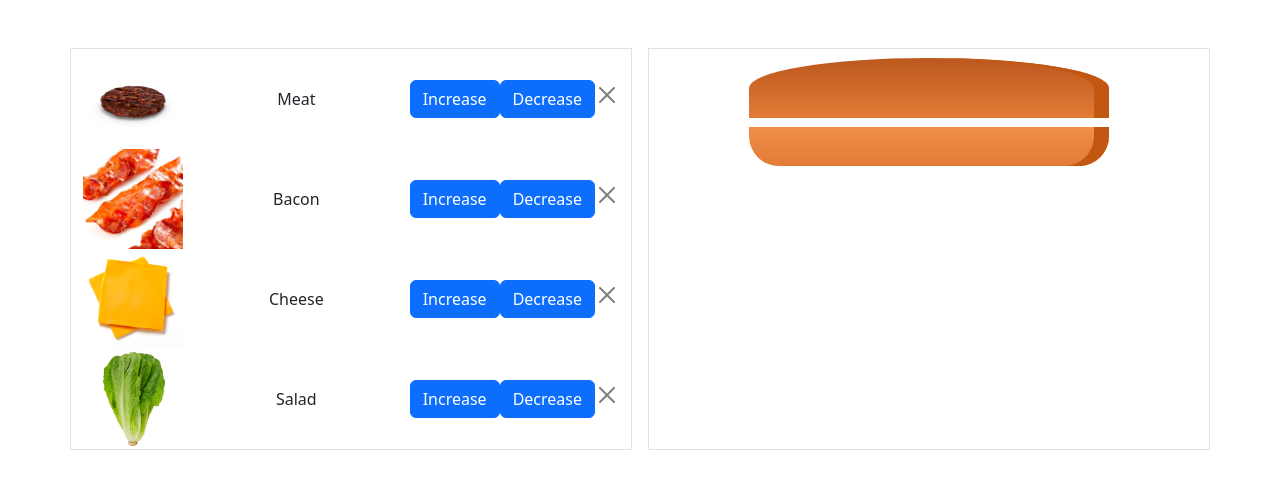
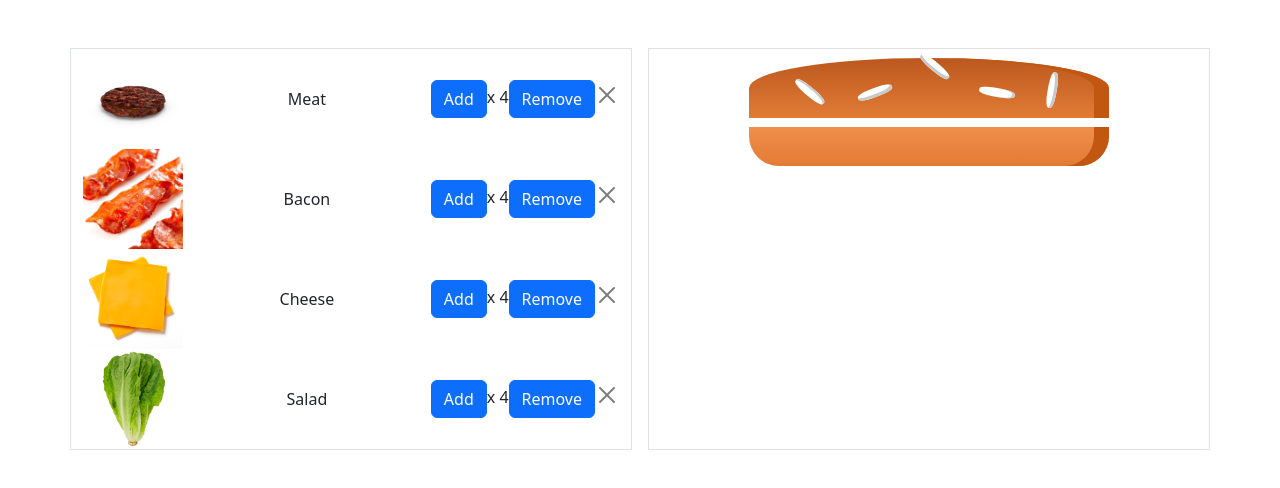
Before and after one commit to AlanNRZBV/homeWork-55, a React (Vite) app: page / in a window 1280 px wide. Shown: the top 488 px of the page. Built offline with nearby package versions, Linux system fonts and the light colour scheme.

Commit message:
feat: added Button component. Implemented render and functionality

```diff
--- /dev/null
+++ b/src/components/Button/Button.tsx
@@ -0,0 +1,8 @@
+import { FC } from 'react';
+import { IButton } from '../../types';
+
+const Button: FC<IButton> = ({ onClick, innerText }) => {
+  return <button onClick={onClick} type="button" className="btn btn-primary">{innerText}</button>;
+};
+
+export default Button;
--- /dev/null
+++ b/src/components/Counter/Counter.tsx
@@ -0,0 +1,8 @@
+import  { FC } from 'react';
+import { ICounter } from '../../types';
+
+const Counter: FC<ICounter> = ({ count }) => {
+  return <span >x {count}</span>;
+};
+
+export default Counter;
--- a/src/components/Ingredient/Ingredient.tsx
+++ b/src/components/Ingredient/Ingredient.tsx
@@ -1,6 +1,9 @@
 import {FC} from 'react';
+import Counter from '../Counter/Counter.tsx';
+import { IIngredient } from '../../types';
+import Button from '../Button/Button.tsx';
 
-const Ingredient: FC<Ingredient> = ({name, price, image}) => {
+const Ingredient: FC<IIngredient> = ({name, price, image, onChangeCount}, count) => {
 
   const imgStyle = {
     width: '100px',
@@ -12,8 +15,9 @@ const Ingredient: FC<Ingredient> = ({name, price, image}) => {
         <img style={imgStyle} src={image} alt={name}/>
       <span>{name}</span>
       <div>
-        <button type="button" className="btn btn-primary">Increase</button>
-        <button type="button" className="btn btn-primary">Decrease</button>
+        <Button innerText="Add" onClick={() => onChangeCount?.(name, true)}/>
+        <Counter count={4}/>
+        <Button innerText="Remove" onClick={() => onChangeCount?.(name, false)}/>
         <button type="button" className="btn-close" aria-label="Close"></button>
       </div>
     </div>
--- a/src/containers/App/App.tsx
+++ b/src/containers/App/App.tsx
@@ -5,34 +5,54 @@ import cheeseImg from '../../assets/ingredients/cheeseImg.png'
 import saladImg from '../../assets/ingredients/saladImg.png'
 import { useState } from 'react';
 import Ingredient from '../../components/Ingredient/Ingredient.tsx';
+import { IIngredient, ITopping } from '../../types';
+
 function App() {
 
-  const [ingredient, setIngredients] = useState([
+  const [toppings, setToppings] = useState<ITopping[]>([
     {name: 'Meat', count: 0},
     {name: 'Cheese', count: 0},
     {name: 'Bacon', count: 0},
     {name: 'Salad', count: 0},
   ])
 
-
-  const Ingredients: Ingredient[] = [
+  const Ingredients: IIngredient[] = [
     {name: 'Meat', price: 80, image:meatImg },
     {name: 'Bacon', price: 60, image:baconImg },
     {name: 'Cheese', price: 50, image:cheeseImg },
     {name: 'Salad', price: 10, image:saladImg}
   ]
 
+  const changeCount = (type: string, behavior: boolean) =>{
+    const updatedToppings = toppings.map(topping => {
+      if (topping.name === type) {
+        if (behavior && topping.count < 10) {
+          return { ...topping, count: topping.count + 1 };
+        } else if (!behavior && topping.count > 0) {
+          return { ...topping, count: topping.count - 1 };
+        }
+      }
+      return topping;
+    });
+    console.log(updatedToppings)
+    setToppings(updatedToppings);
+  }
+
   return (
     <div className="container">
       <div className="row mt-5">
         <div className="col border border-1 me-2">
           {Ingredients.map((ing, index)=>(
-            <Ingredient key={index} name={ing.name} price={ing.price} image={ing.image}/>
+            <Ingredient key={index} name={ing.name} price={ing.price} image={ing.image} onChangeCount={changeCount}/>
           ))}
         </div>
         <div className="col border border-1 ms-2">
           <div className="Burger">
-            <div className="BreadTop"></div>
+            <div className="BreadTop">
+              <div className="Seeds1"></div>
+              <div className="Seeds2"></div>
+            </div>
+            {/*<Topping name={toppings[index].name} count={toppings[index].count}/>*/}
             <div className="BreadBottom"></div>
           </div>
         </div>
```
Also changed, not shown: src/components/Topping/Topping.tsx (added, +15 -0 lines), src/types.d.ts (+17 -1 lines).
